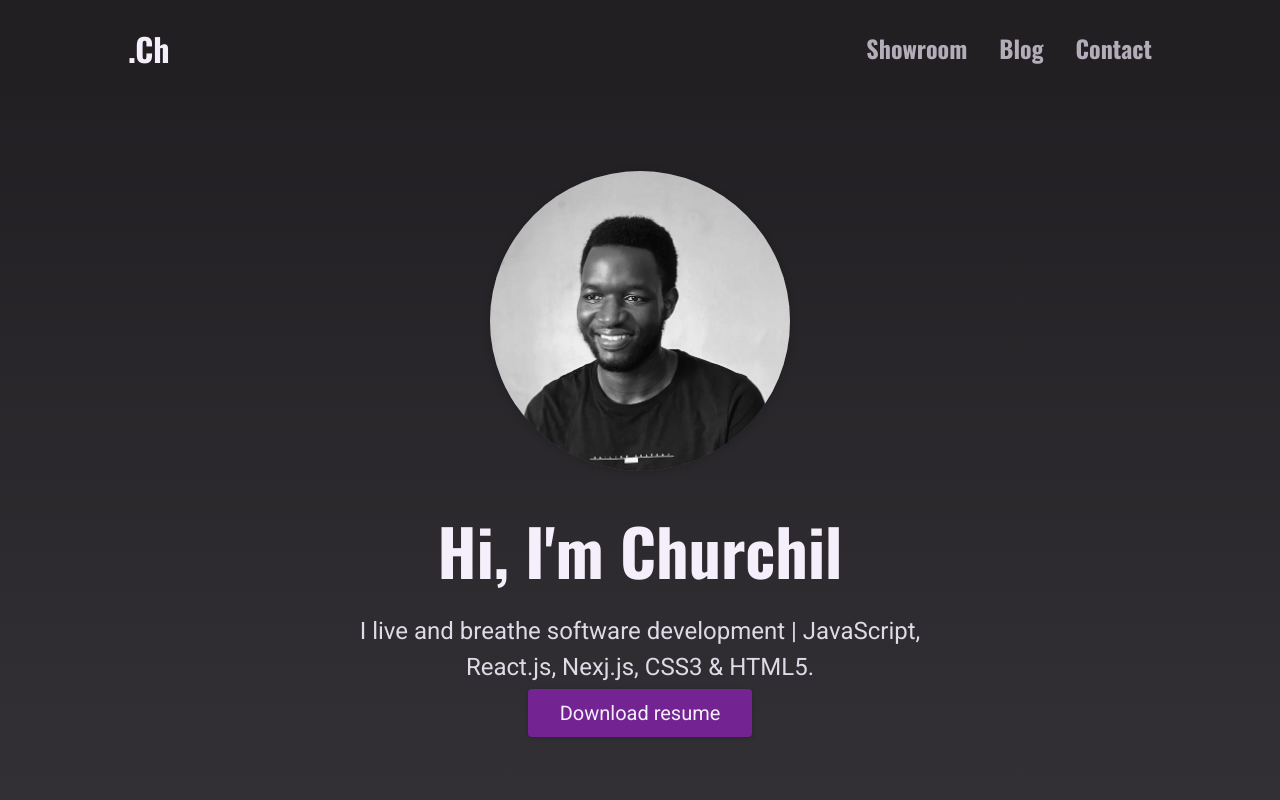
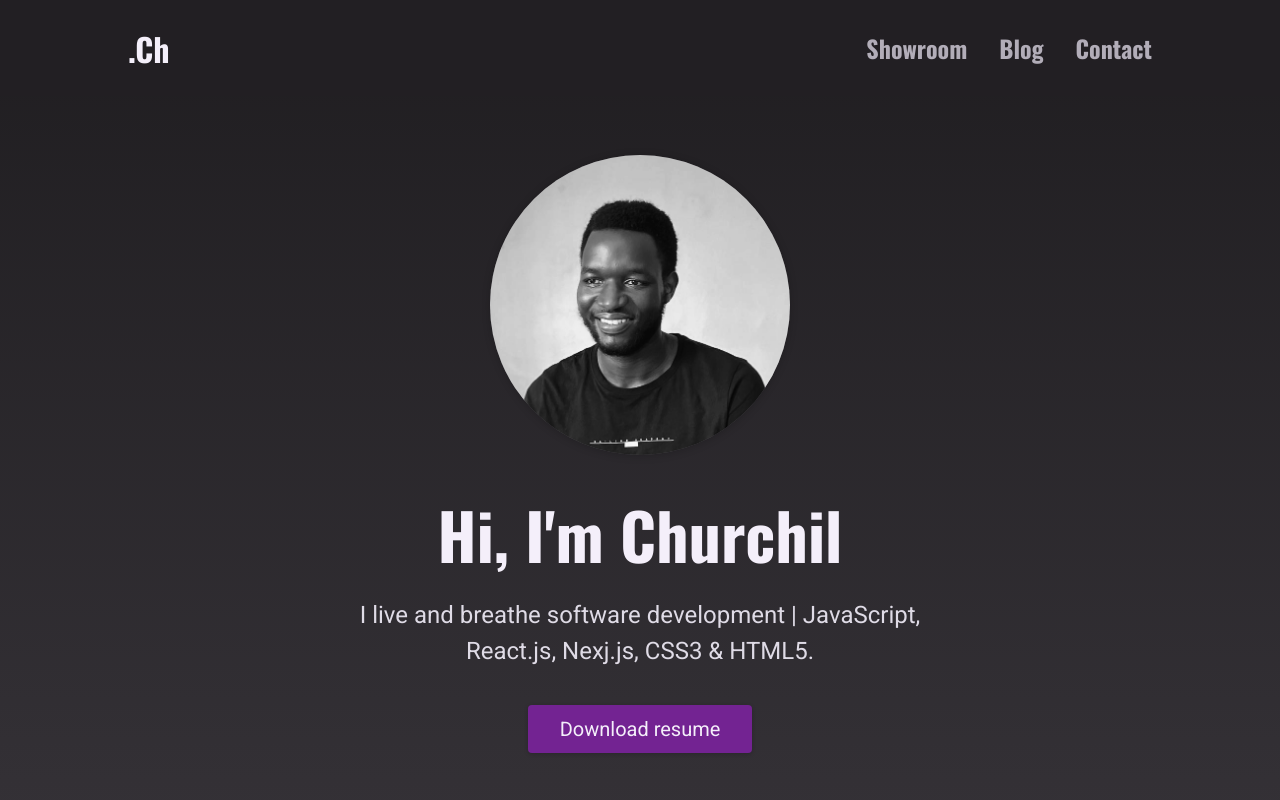
Before and after one commit to Chacho104/my-portfolio-blog-site, a Next.js app: page / in a window 1280 px wide. Shown: the top 800 px of the page. Built offline with nearby package versions, Linux system fonts and the light colour scheme.

Commit message:
Define transition classes for button

```diff
--- a/components/home-page/hero.module.css
+++ b/components/home-page/hero.module.css
@@ -45,6 +45,21 @@
   margin: auto;
 }
 
+.content {
+  margin-bottom: var(--size-8);
+}
+
+.resume {
+  opacity: 0;
+  transform: translateX(-200px);
+}
+
+.resume.inview {
+  opacity: 1;
+  transform: none;
+  transition: all 1s linear 5s;
+}
+
 @media screen and (max-width: 768px) {
   .hero {
     margin-bottom: var(--size-8);
```
